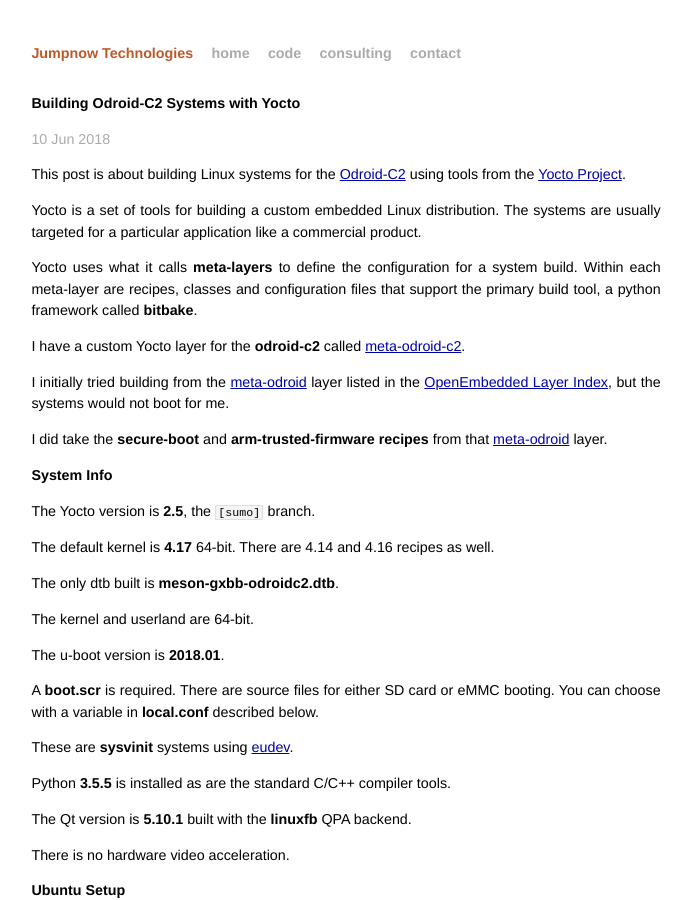
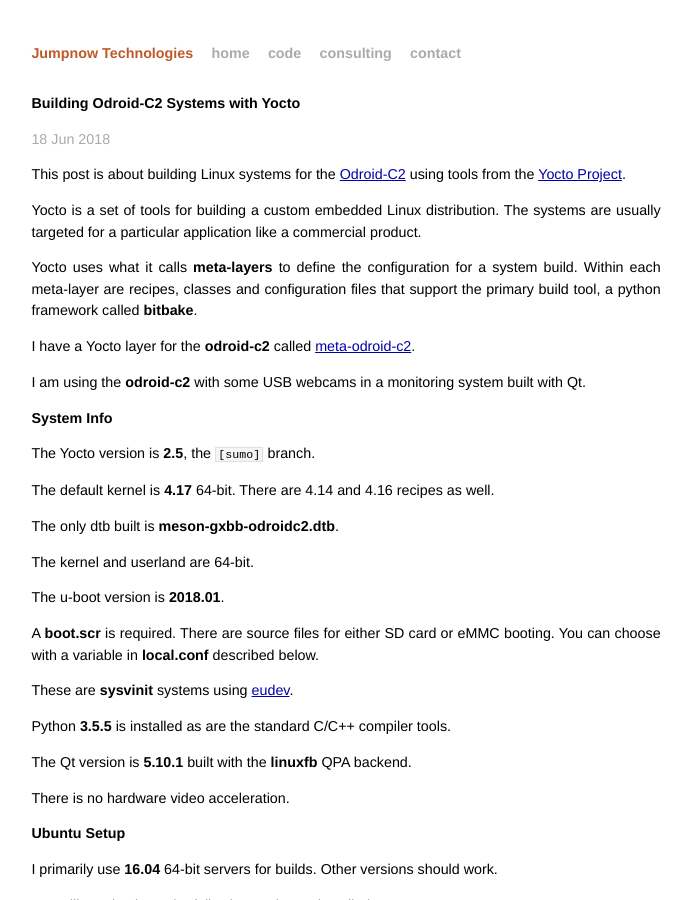
Before and after one commit to jumpnow/jumpnowtek-site, a Jekyll site: the page built from _posts/2018-01-24-Odroid-C2-Systems-with-Yocto.md, in a window 1280 px wide and 900 px high. Shown: the whole window, without its empty margins (294-986 px from the left). Built offline with Jekyll 4.4.1, drawn with Linux system fonts in a browser that asks for light colours.

Commit message:
edits to odroid post

```diff
--- a/_posts/2018-01-24-Odroid-C2-Systems-with-Yocto.md
+++ b/_posts/2018-01-24-Odroid-C2-Systems-with-Yocto.md
@@ -2,7 +2,7 @@
 layout: post
 title: Building Odroid-C2 Systems with Yocto
 description: "Building customized systems for Odroid-C2 using tools from the Yocto Project"
-date: 2018-06-10 10:14:00
+date: 2018-06-18 05:25:00
 categories: odroid
 tags: [linux, odroid-c2, yocto]
 ---
@@ -13,11 +13,9 @@
 
 Yocto uses what it calls **meta-layers** to define the configuration for a system build. Within each meta-layer are recipes, classes and configuration files that support the primary build tool, a python framework called **bitbake**.
 
-I have a custom Yocto layer for the **odroid-c2** called [meta-odroid-c2][meta-odroid-c2].
+I have a Yocto layer for the **odroid-c2** called [meta-odroid-c2][meta-odroid-c2].
 
-I initially tried building from the [meta-odroid][meta-odroid] layer listed in the [OpenEmbedded Layer Index][oe-layer-index], but the systems would not boot for me.
-
-I did take the **secure-boot** and **arm-trusted-firmware recipes** from that [meta-odroid][meta-odroid] layer.
+I am using the **odroid-c2** with some USB webcams in a monitoring system built with Qt.
 
 ### System Info
 
```
